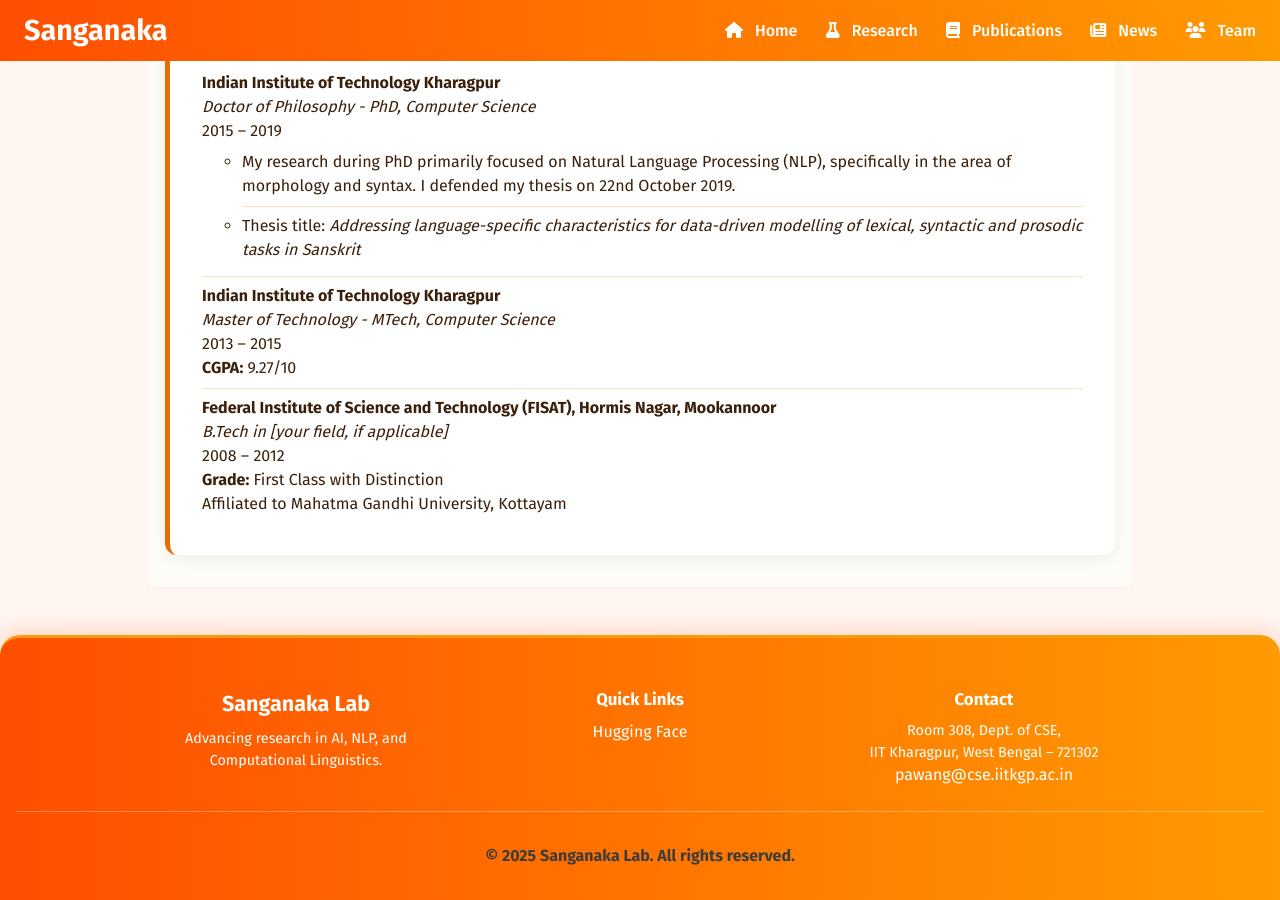
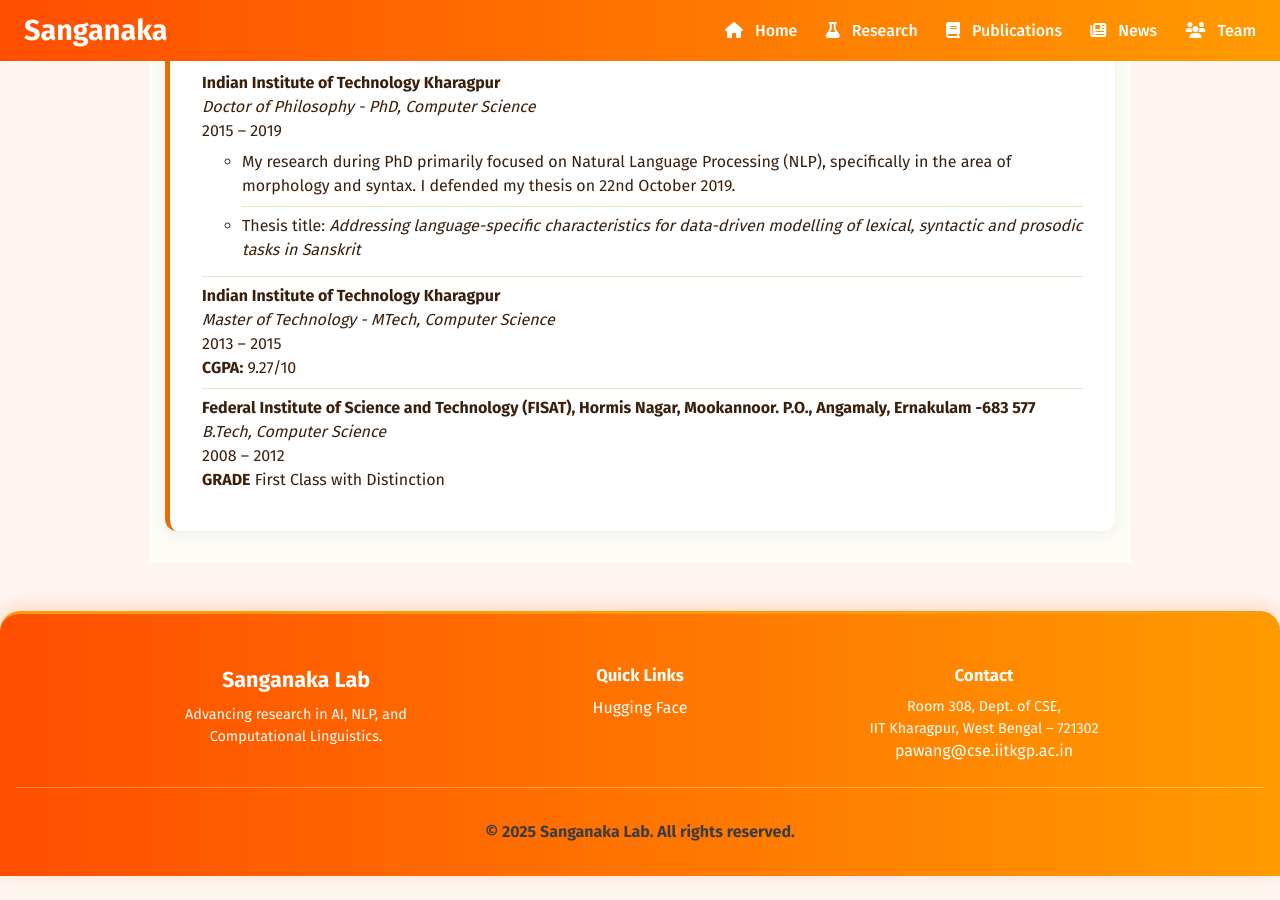
Before and after one commit to sanganaka-iitkgp/sanganaka-iitkgp.github.io, a Jekyll site: the page built from _team/AmrithKrishna.md, in a window 1280 px wide and 900 px high, scrolled down 1388 px. Built offline with Jekyll 4.4.1, drawn with Linux system fonts in a browser that asks for light colours; some web fonts are replaced; a style sheet for code colours, icons or effects is not loaded; after the commit the page ends 2264 px from its top, so only the background shows below that.

Commit message:
Updated amrith krishnan profile

```diff
--- a/_team/AmrithJivnesh.md
+++ b/_team/AmrithKrishna.md
@@ -25,11 +25,10 @@ education:
     **CGPA:** 9.27/10
 
   - |
-    **Federal Institute of Science and Technology (FISAT), Hormis Nagar, Mookannoor**
-    *B.Tech in [your field, if applicable]*
+    **Federal Institute of Science and Technology (FISAT), Hormis Nagar, Mookannoor. P.O., Angamaly, Ernakulam -683 577**
+    *B.Tech, Computer Science*
     2008 – 2012
-    **Grade:** First Class with Distinction
-    Affiliated to Mahatma Gandhi University, Kottayam
+    **GRADE** First Class with Distinction
 
 
 
```
